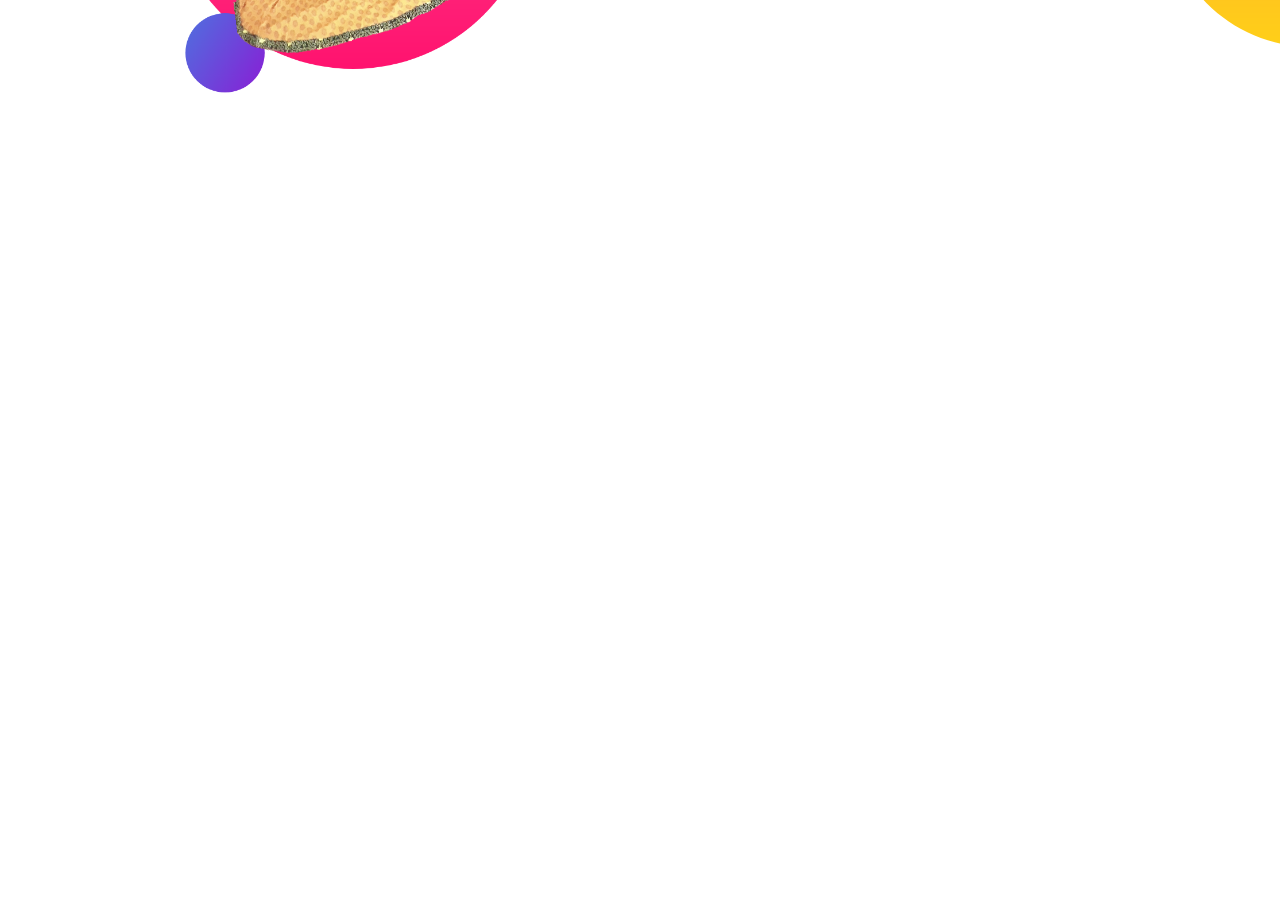
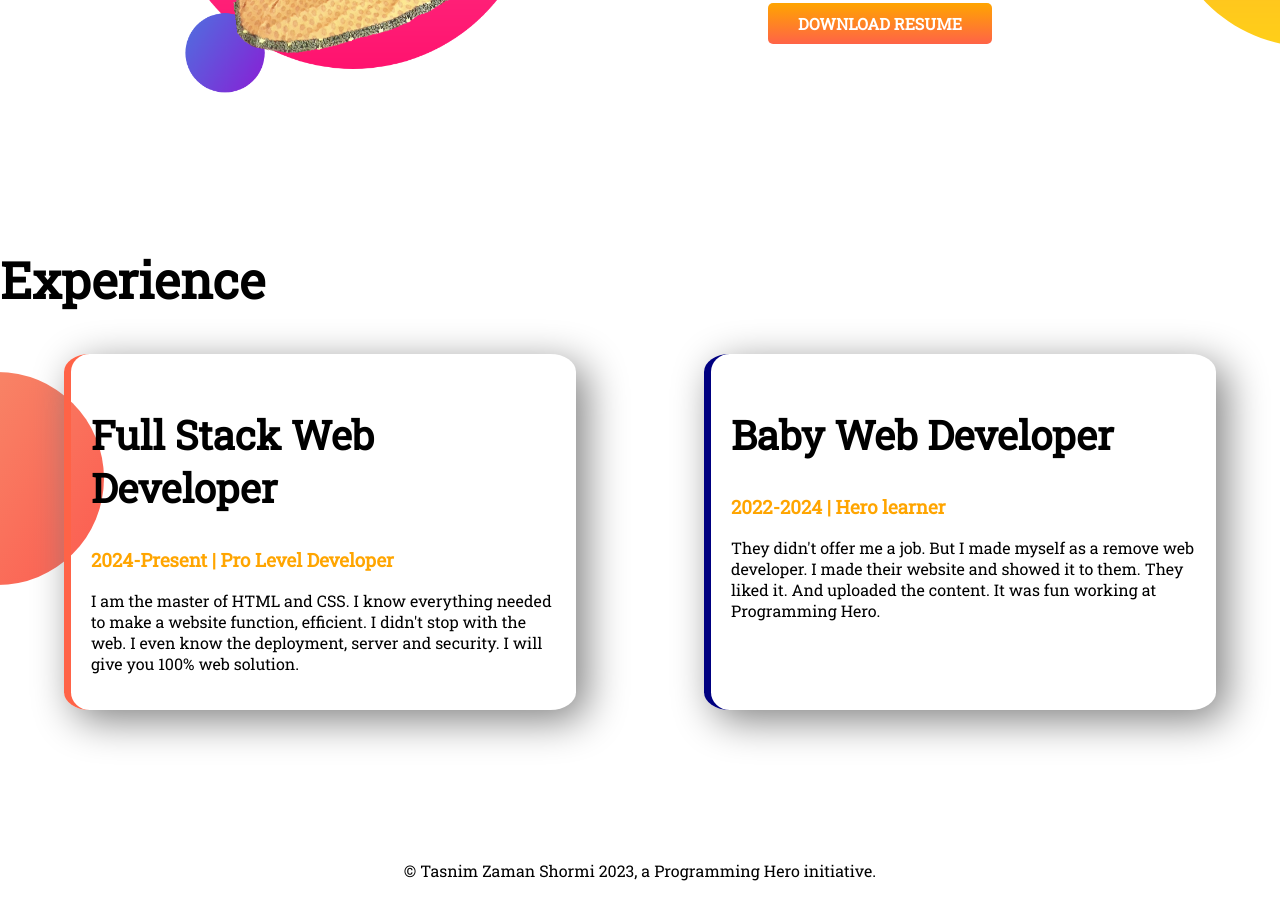
Before and after one commit to tasnimtusu7/developer-poltfolio, a plain HTML site: page index.html in a window 1280 px wide. Shown: the part 876-1773 px from the top of the page. Before the commit the page ends 1123 px from the top, so only its background shows below. Drawn offline with Linux system fonts and the light colour scheme.

Commit message:
style border and added footer

```diff
--- a/index.html
+++ b/index.html
@@ -11,7 +11,7 @@
    <link rel="stylesheet" href="style.css">
 </head>
 <body>
-    <section class="top-banner">
+    <section class="top-banner flexiable-continar ">
         <div class="half-width">
     <h1>Welcome To</h1>
     <h1><span class="orange-color">Shormi's</span> world!</h1>
@@ -22,7 +22,7 @@
 
     <div class="half-width"><img src="images/my-bg.png" alt=""></div>
     </section>
-    <section class="dream-big">
+    <section class="dream-big flexiable-continar">
         <div class="half-width">
             <img src="images/my-bg2.png" alt="">
         </div>
@@ -30,9 +30,27 @@
             <h1>Dream Big</h1>
             <h2>Become a web Developer.</h2>
             <p>I already learned the basic HTML and CSS.I can build any simple website. I can even teach anybody how to make simple website.My goal is to build websites and learn advanced topics.</p>
-            <a class="link-button" target="_blank" href="">DOWNLOAD RESUME</a>
+            <a class="link-button" target="_blank" href="https://fonts.google.com/specimen/Roboto+Slab">DOWNLOAD RESUME</a>
         </div>
 
     </section>
+    <section class="experience-area">
+        <h1>Experience</h1>
+        <div class="flexiable-continar">
+            <div id="full-developer" class="experience-item">
+                <h2>Full Stack Web Developer</h2>
+                <h3 class="orange-color">2024-Present | Pro Level Developer</h3>
+                <p>I am the master of HTML and CSS. I know everything needed to make a website function, efficient. I didn't stop with the web. I even know the deployment, server and security. I will give you 100% web solution.</p>
+            </div>
+            <div id="baby-developer" class="experience-item">
+                <h2>Baby Web Developer</h2>
+                <h3 class="orange-color">2022-2024 | Hero learner</h3>
+                <p>They didn't offer me a job. But I made myself as a remove web developer. I made their website and showed it to them. They liked it. And uploaded the content. It was fun working at Programming Hero.</p>
+            </div>
+        </div>
+    </section>
 </body>
+<footer>
+    <p>© Tasnim Zaman Shormi 2023, a Programming Hero initiative.</p>
+</footer>
 </html>
--- a/style.css
+++ b/style.css
@@ -3,12 +3,15 @@ body{
     margin: 0%;
 }
 h1{
+    font-size: 50px;
+}
+h2{
     font-size: 40px;
 }
 .orange-color{
     color:orange;
 }
-section{
+.flexiable-continar{
     display: flex;
     margin-bottom: 150px;
 }
@@ -36,3 +39,26 @@ section{
     background-repeat: no-repeat;
     background-position: right;
 }
+.experience-item{
+    width:40%;
+    box-shadow: 10px 10px 40px gray;
+    margin-left: 5%;
+    margin-right: 5%;
+    padding: 20px;
+    border-radius: 5%;
+
+}
+.experience-area{
+    background-image: url(images/exp-bg.png);
+    background-repeat: no-repeat;
+    background-position: left;
+}
+#full-developer{
+    border-left: 7px solid tomato;
+}
+#baby-developer{
+    border-left: 7px solid navy;
+}
+footer p{
+    text-align: center;
+}
```
